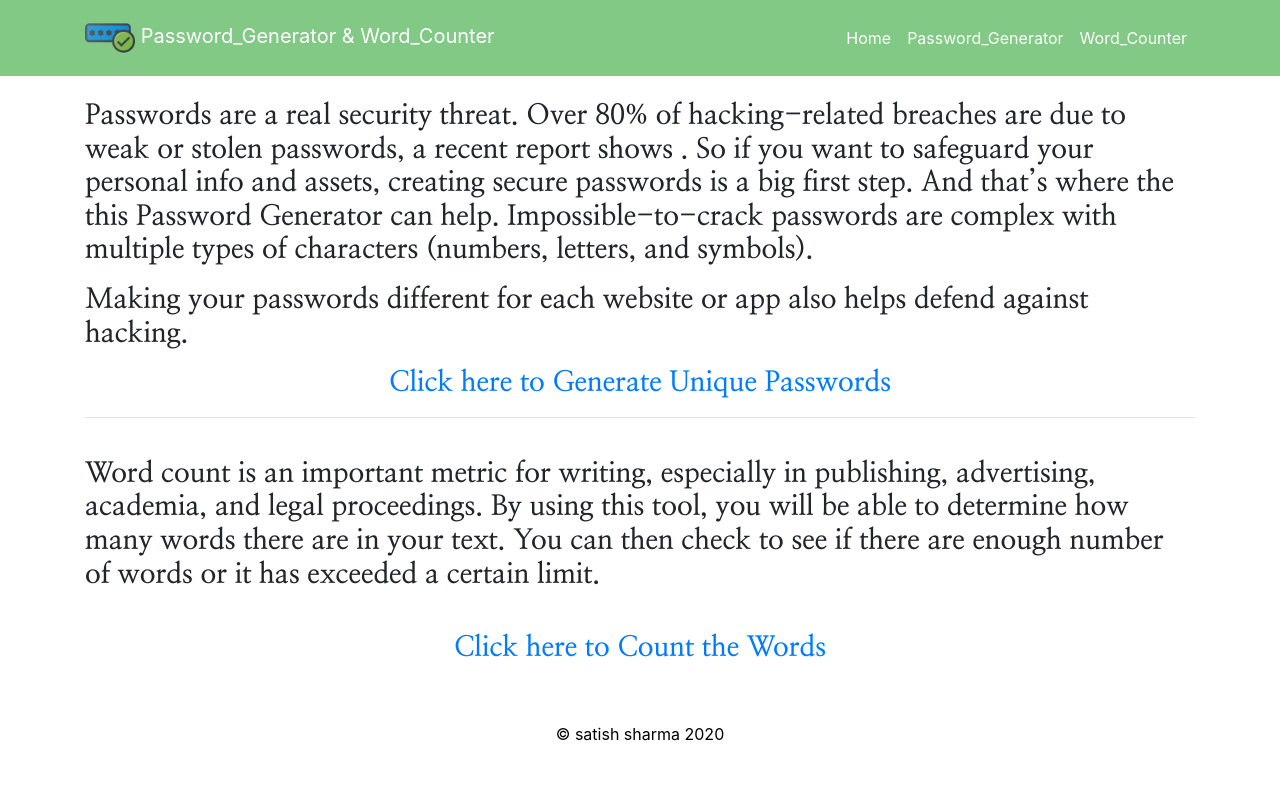
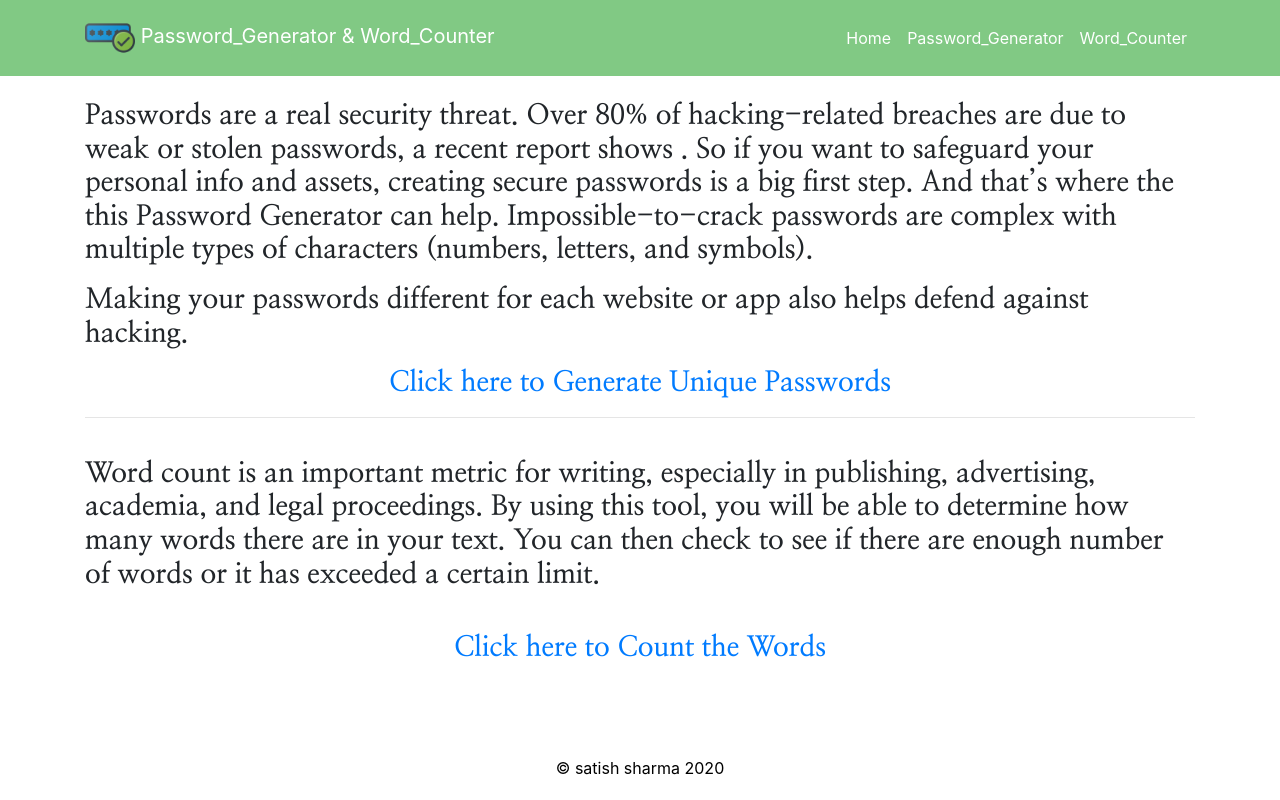
Before and after one commit to satish17s/passgenwordcount, a Django app: page / in a window 1280 px wide. Run offline with Django 3.2, Linux system fonts and the light colour scheme; some libraries are stand-ins or nearby versions.

Commit message:
last and final changes

```diff
--- a/passgenerator/templates/passgenerator/base.html
+++ b/passgenerator/templates/passgenerator/base.html
@@ -34,20 +34,20 @@
         </div>
   </nav>
 
-  <div class="container ">
+  <div class="container " id="page-container">
+    <div class="" id="content-wrap" >
 
     {% block content %}
 
+    {% endblock %}
 
-    {% endblock %}
-  </div>
-
-
-
-    <div class=" text-center footer " id="footer" >
+<footer id="footer">
+    <div class=" text-center " >
       <p><span>&#169;</span> satish sharma {% now 'Y'%}</p>
     </div>
-
+</footer>
+</div>
+</div>
 
 <link rel="stylesheet" href="{% static "custom.css" %}">
 
--- a/passgenerator/templates/passgenerator/home.html
+++ b/passgenerator/templates/passgenerator/home.html
@@ -28,10 +28,5 @@
 <div class="text-center">
 <h3 id="introclick" ><a class="text-center" href="{% url 'takecount' %}">Click here to Count the Words</a></h3>
 
-
-
 </div>
-
-<br>
-<br>
 {% endblock %}
--- a/password_generator/static/custom.css
+++ b/password_generator/static/custom.css
@@ -1,5 +1,5 @@
 #footer {
-  position: relative;;
+  position: absolute;
   left: 0;
   bottom: 0;
   width: 100%;
@@ -7,6 +7,15 @@
   text-align: center;
 }
 
+
+#content-wrap {
+  padding-bottom: 2rem;
+}
+
+#page-container {
+  position: relative;
+  min-height: 90vh;
+}
 
 #intro{
 
```
